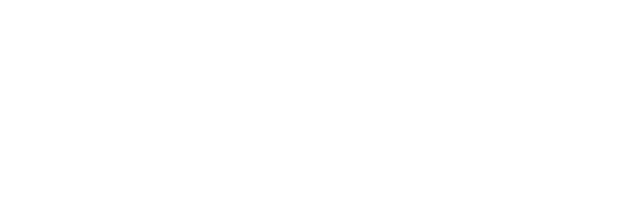
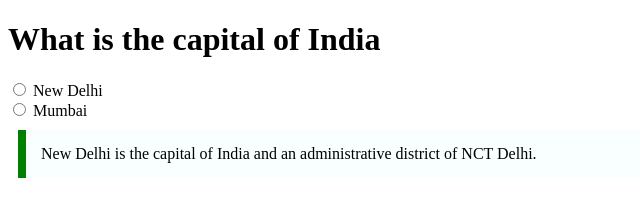
Before and after one commit to acciojob/trivia-umeshchandra24, a website: page main.html in a window 1280 px wide. Shown: the whole page, without its empty margins (0-640 px from the left). Drawn offline with Linux system fonts and the light colour scheme.

Commit message:
initial commit

```diff
--- a/main.html
+++ b/main.html
@@ -8,6 +8,14 @@
 
 <body>
 	<!-- the entire body must be written by student -->
+    <h1>What is the capital of India</h1>
+	<input type="radio" >
+	<span>New Delhi</span><br>
+	<input type="radio">
+	<span>Mumbai</span>
+	<blockquote class="left">
+		<span>New Delhi is the capital of India and an administrative district of NCT Delhi.</span>
+	</blockquote>
     <script type="text/javascript" src="./script.js">
 </script>
 
--- a/styles.css
+++ b/styles.css
@@ -1,2 +1,12 @@
 
 /* Your CSS Code here. */
+/* input[type="radio"]{
+    height: 2;
+} */
+.left{
+    background-color: #f8fffe;
+    margin: 10px;
+    padding: 15px;
+    border-left: 8px solid green;
+
+}
```
